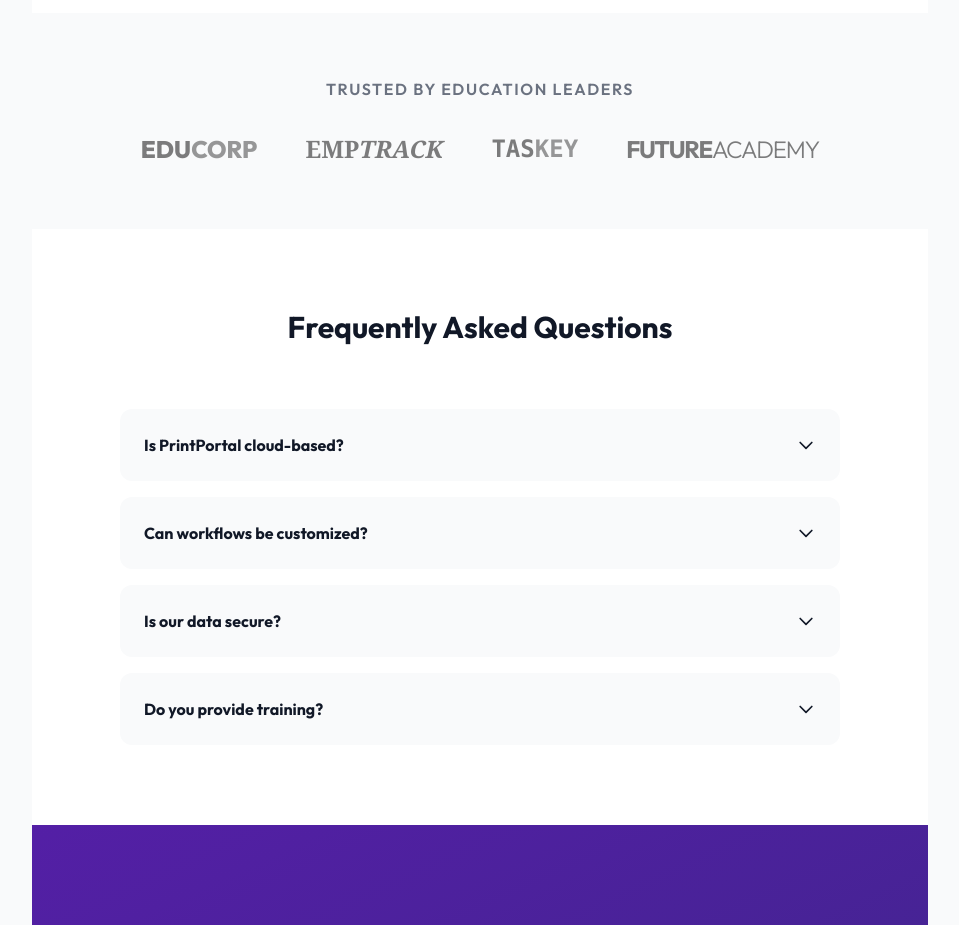
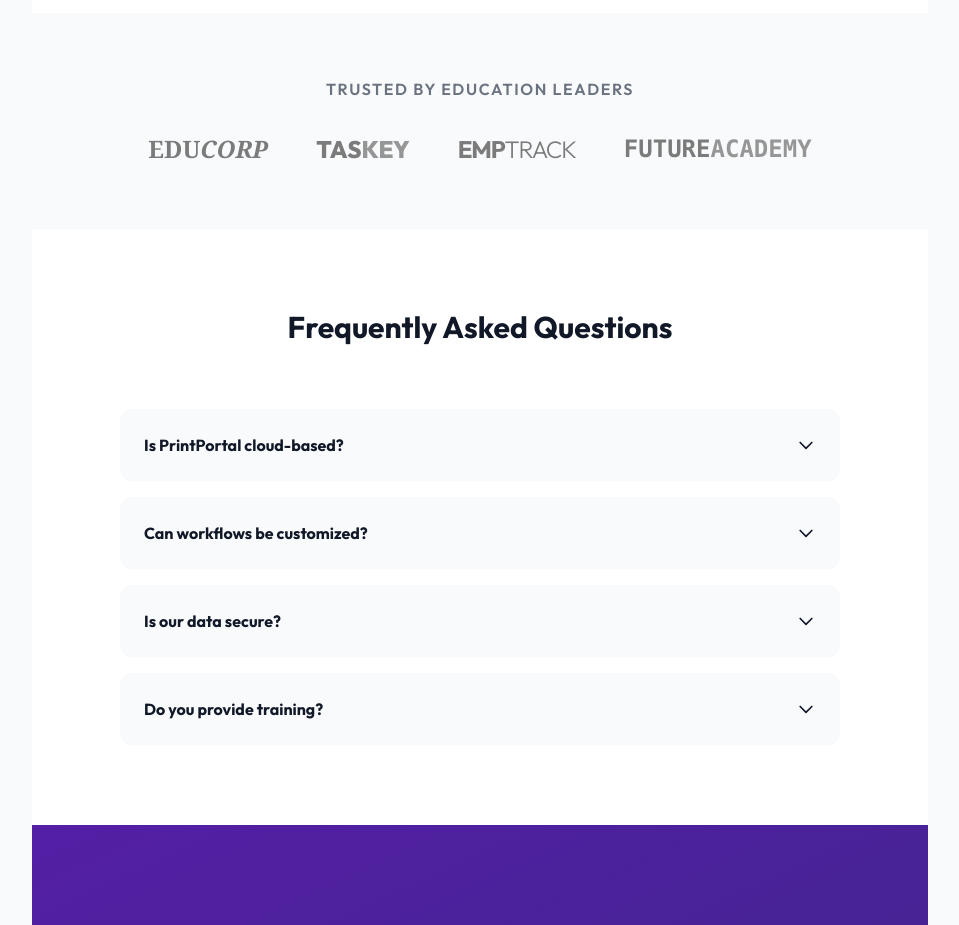
Before and after one commit to sh1vam-03/printportal, a React (Vite) app in the folder client/: page / in a window 1280 px wide. Shown: the part 4920-5845 px from the top of the page, without its empty margins (160-1119 px from the left). Built offline with nearby package versions, Linux system fonts and the light colour scheme; no server answers.

Commit message:
Rearrange logos in LandingPage component

```diff
--- a/client/src/pages/public/LandingPage.jsx
+++ b/client/src/pages/public/LandingPage.jsx
@@ -329,10 +329,10 @@ const LandingPage = () => {
                     <p className="text-gray-500 font-semibold uppercase tracking-widest mb-8">Trusted by Education Leaders</p>
                     <div className="flex flex-wrap justify-center gap-12 opacity-60 grayscale">
                         {/* Mock Logos */}
-                        <div className="text-2xl font-black text-gray-800">EDU<span className="text-brand-600">CORP</span></div>
-                        <div className="text-2xl font-serif font-bold text-gray-800">EMP<span className="italic">TRACK</span></div>
-                        <div className="text-2xl font-mono font-bold text-gray-800">TAS<span className="text-brand-600">KEY</span></div>
-                        <div className="text-2xl font-bold text-gray-800 tracking-tighter">FUTURE<span className="font-light">ACADEMY</span></div>
+                        <div className="text-2xl font-serif font-bold text-gray-800">EDU<span className="italic">CORP</span></div>
+                        <div className="text-2xl font-black text-gray-800">TAS<span className="text-brand-600">KEY</span></div>
+                        <div className="text-2xl font-bold text-gray-800 tracking-tighter">EMP<span className="font-light">TRACK</span></div>
+                        <div className="text-2xl font-mono font-bold text-gray-800">FUTURE<span className="text-brand-600">ACADEMY</span></div>
                     </div>
                 </div>
             </section>
```
